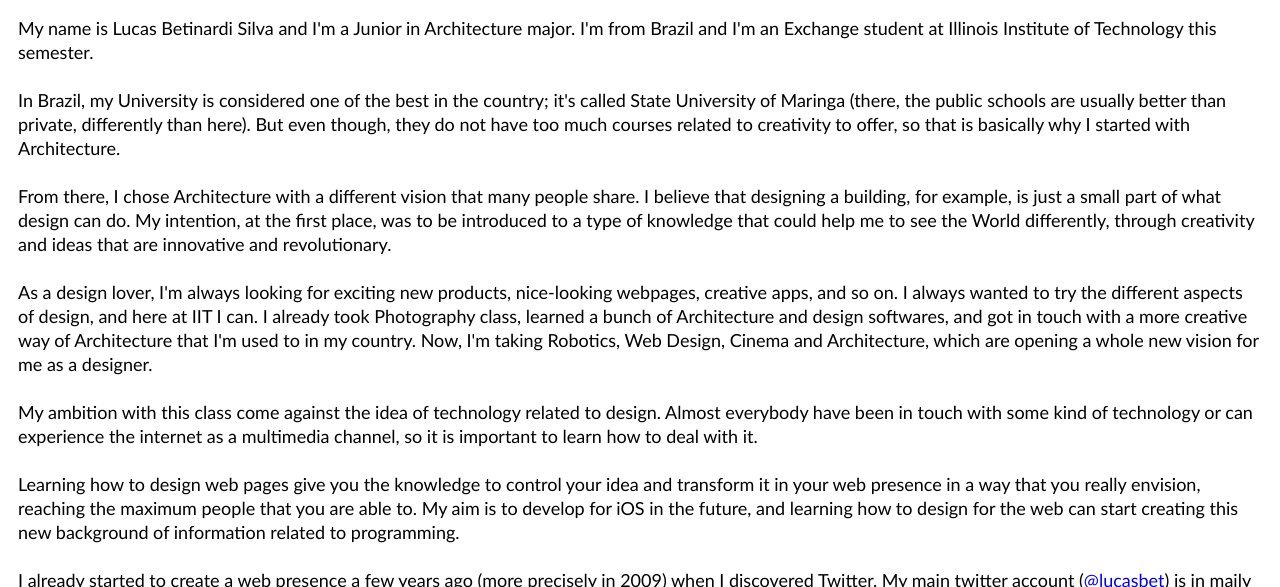
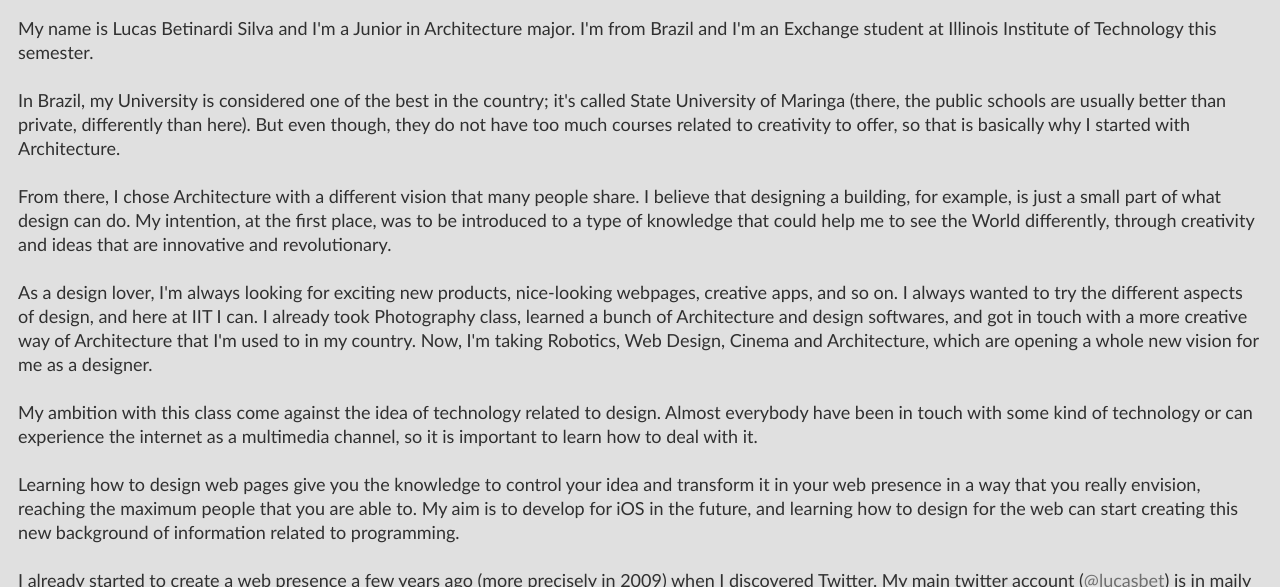
Before and after one commit to lucasbetinardi/web-design-01, a plain HTML site: page index.html in a window 1280 px wide. Shown: the part 62-649 px from the top of the page. Drawn offline with Linux system fonts and the light colour scheme.

Commit message:
added light gray as background color, changed the hyperlink style and body text color

```diff
--- a/css/screen.css
+++ b/css/screen.css
@@ -7,8 +7,8 @@ http://yuilibrary.com/license/
 
 html{color:#000;background:#FFF}body,div,dl,dt,dd,ul,ol,li,h1,h2,h3,h4,h5,h6,pre,code,form,fieldset,legend,input,textarea,p,blockquote,th,td{margin:0;padding:0}table{border-collapse:collapse;border-spacing:0}fieldset,img{border:0}address,caption,cite,code,dfn,em,strong,th,var{font-style:normal;font-weight:normal}ol,ul{list-style:none}caption,th{text-align:left}h1,h2,h3,h4,h5,h6{font-size:100%;font-weight:normal}q:before,q:after{content:''}abbr,acronym{border:0;font-variant:normal}sup{vertical-align:text-top}sub{vertical-align:text-bottom}input,textarea,select{font-family:inherit;font-size:inherit;font-weight:inherit;*font-size:100%}legend{color:#000}#yui3-css-stamp.cssreset{display:none}
 
+/*Prevent text-size-adjustements*/
 
-/*Prevent text-size-adjustements*/
 html {
   -webkit-text-size-adjust: 100%;
   -moz-text-size-adjust: 100%;
@@ -19,6 +19,7 @@ html {
   line-height: 24px;
   margin-left: 18px;
   margin-right: 18px;
+  background-color: #E0E0E0;
 }
 h1 {
   font-size: 36px;
@@ -26,7 +27,11 @@ h1 {
   padding-bottom: 24px;
 }
 p {
-  background-color: white;
+  color: #303030;
   padding-top: 6px;
   padding-bottom: 18px;
 }
+a {
+  color: #707070;
+  text-decoration: none;
+}
```
